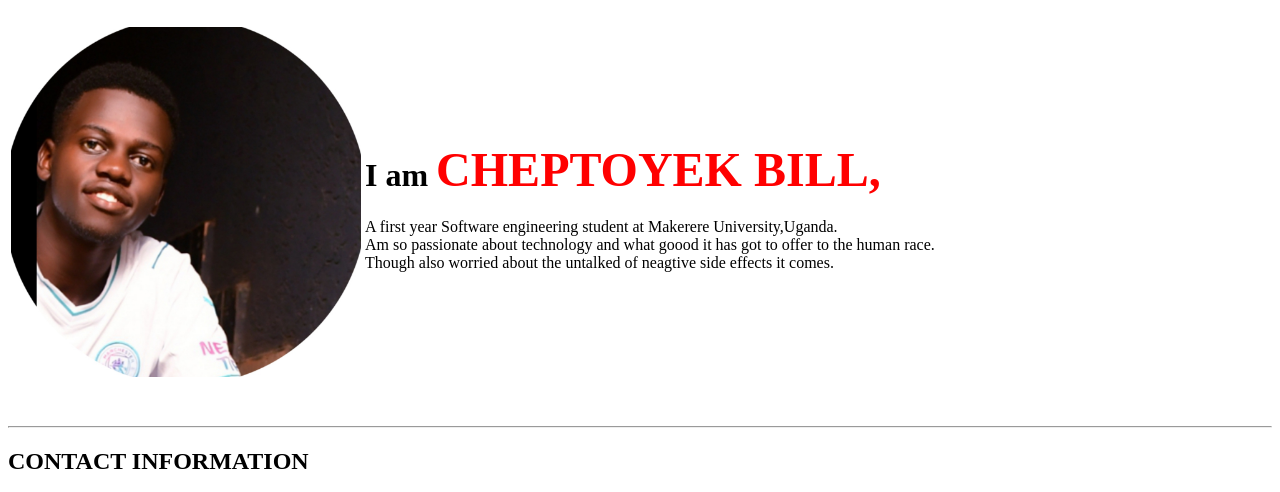
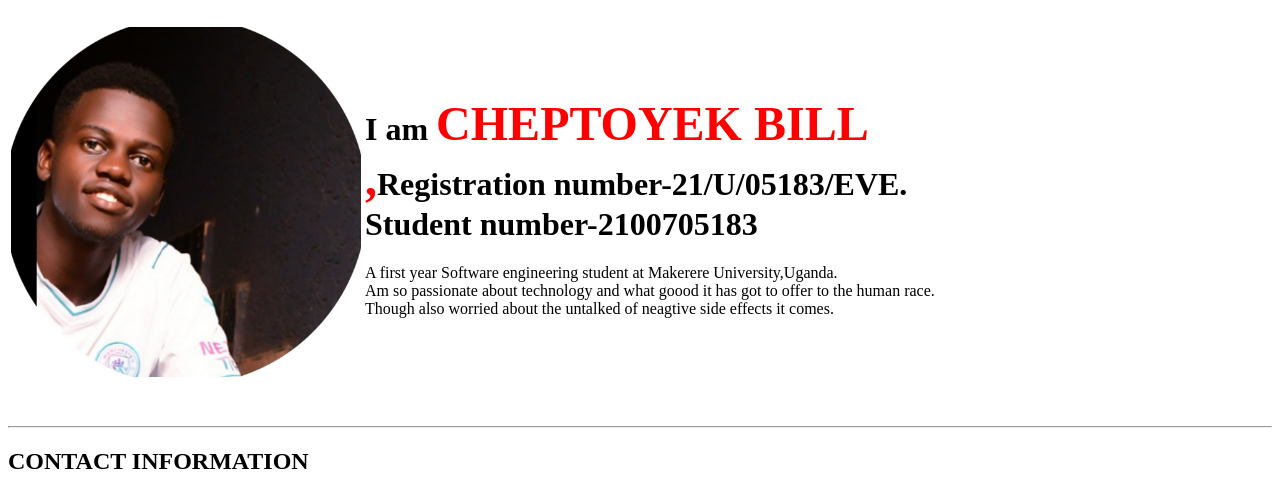
Before and after one commit to BILL-CHEPTOYEK/Personal-website, a plain HTML site: page web.html/index.html in a window 1280 px wide. Shown: the top 492 px of the page. Drawn offline with Linux system fonts and the light colour scheme.

Commit message:
Update index.html

```diff
--- a/web.html/index.html
+++ b/web.html/index.html
@@ -12,7 +12,7 @@
     <table>
         <tr>
             <td><p><img src = "dxc.JPG" alt ="A photo of Cheptoyek Bill" width = "350" height = "350"></p></td>
-        <td><h1>I am <strong><font size="+5" color ="red">CHEPTOYEK BILL,</font></strong></h1>
+        <td><h1>I am <strong><font size="+5" color ="red">CHEPTOYEK BILL<br>,</font>Registration number-21/U/05183/EVE.<br>Student number-2100705183</strong></h1>
 
         <P>A first year Software engineering student at Makerere University,Uganda.<br>Am so passionate about technology and what goood it has got to offer to the human race.<br>Though also worried about the untalked of neagtive side effects it comes.</p></td>
         </tr>
```
